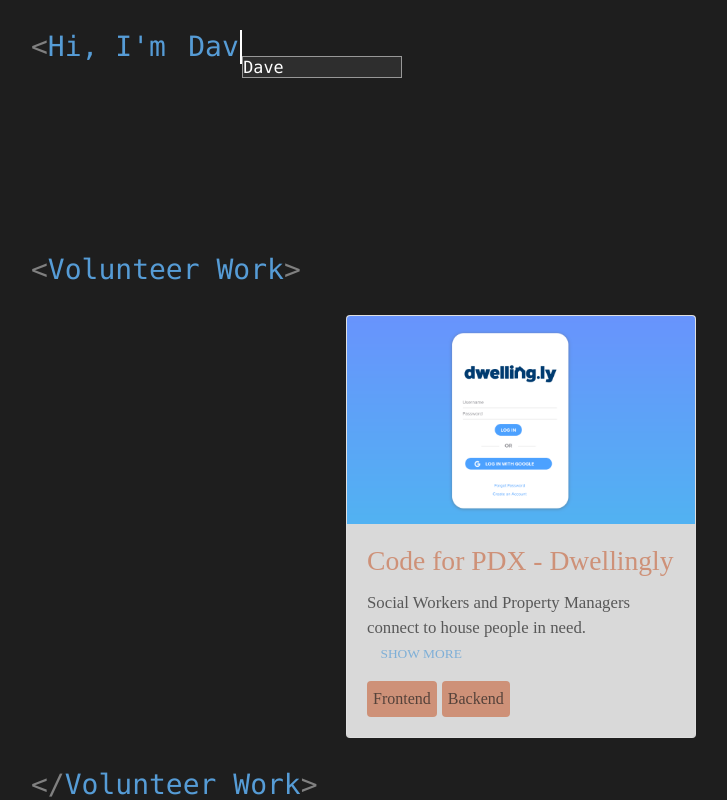
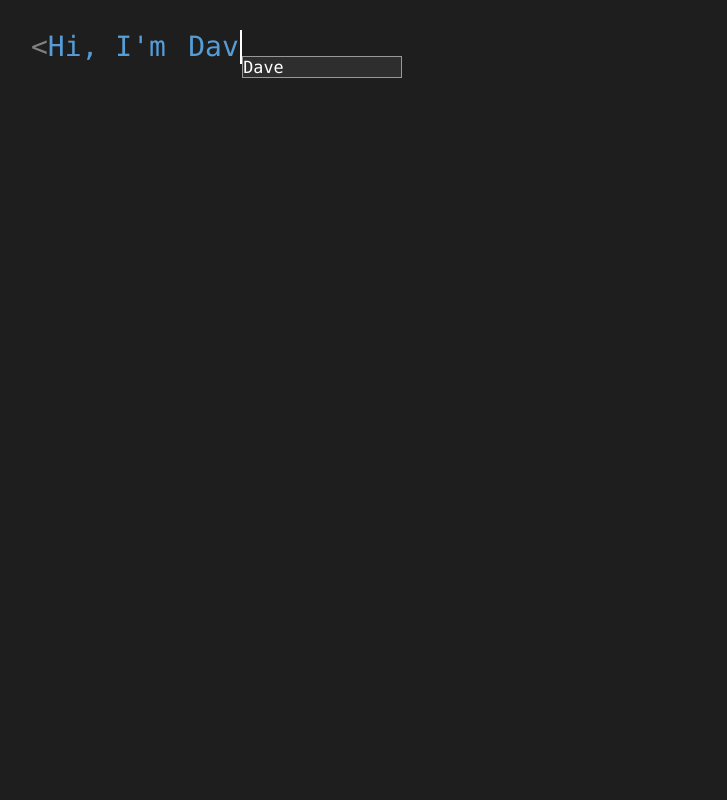
Before and after one commit to DaveTrost/dave-trost, a React (Create React App) app: page / in a window 1280 px wide. Shown: the top 800 px of the page, without its empty margins (119-846 px from the left). Built offline with nearby package versions, Linux system fonts and the light colour scheme; a web font is replaced by a local one.

Commit message:
useInView hook. Display the rest of the page when typing animation is complete, or if the user scrolls past it.

```diff
--- a/src/App.scss
+++ b/src/App.scss
@@ -7,4 +7,8 @@
   min-height: 100vh;
 
   font-family: 'Coustard', serif;
+
+  .fullHeight {
+    height: 100vh;
+  }
 }
--- a/src/App.tsx
+++ b/src/App.tsx
@@ -1,5 +1,6 @@
-import React, { useState } from 'react';
-import Mission from './components/Mission';
+import React, { useState, useEffect } from 'react';
+import { useInView } from 'react-intersection-observer'
+import Mission, { typingAnimationDuration } from './components/Mission';
 import Bio from './components/Bio';
 import ProjectList from './containers/ProjectList';
 import { volunteerProjects, personalProjects } from './data/projects';
@@ -11,20 +12,35 @@
 
 const App = () => {
   const [showContactForm, setShowContactForm] = useState(false);
-
+  const [showApp, setShowApp] = useState(false);
+  const [ref, inView, entry] = useInView({ threshold: .8 });
   const openContactForm = () => setShowContactForm(true);
   const closeContactForm = () => setShowContactForm(false);
+
+  useEffect(() => {
+    if(entry && !inView) setShowApp(true);
+    setTimeout(() => setShowApp(true), typingAnimationDuration*1000 + 100);
+  }, [entry, inView]);
 
   return (
     <div className='App'>
       <ContactForm isDisplayed={showContactForm} handleClose={closeContactForm} />
+      <div ref={ref}>
         <Mission />
+      </div>
+      {showApp &&
+        <>
           <ProjectList title='Volunteer Work' projects={volunteerProjects} />
           <ProjectList title='Projects' projects={personalProjects} />
           <SkillList />
           <Bio />
           <ContactSection handleContactMe={openContactForm} />
           <Footer />
+        </>
+      }
+      {!showApp &&
+        <div className='fullHeight'></div>
+      }
     </div>
   );
 }
--- a/src/components/Mission.tsx
+++ b/src/components/Mission.tsx
@@ -2,7 +2,8 @@
 import './Mission.scss';
 import { BracketL, BracketR, Slash } from './AngleBrackets';
 
-const enterAfterTyping = 'animated fadeInUp delay-7s';
+export const typingAnimationDuration = 7;
+const enterAfterTyping = `animated fadeInUp delay-${typingAnimationDuration}s`;
 
 const Mission = () => (
   <section className='Mission'>
@@ -18,8 +19,10 @@
       <p className={`${enterAfterTyping}`}>
         I write software as an avenue to help others.
         The software helps the customers, and that motivates my work.
-        But if I'm honest with myself, software is about the connections I make while building it.
-        I love that development brings us together, and we collaborate - about the code, the product, its impact on lives ...
+        And it's more than that.
+        For me, software is about the connections I make while building it.
+        I love how development brings people together and offers a platform for us to collaborate -
+        about the code, the product, and its impact on lives.
         So if you code, or use software, or live life, I'm glad to help!
       </p>
       <h3 className={`monospace ${enterAfterTyping}`}>
```
Lines whose indentation alone changed are shown as unchanged.
